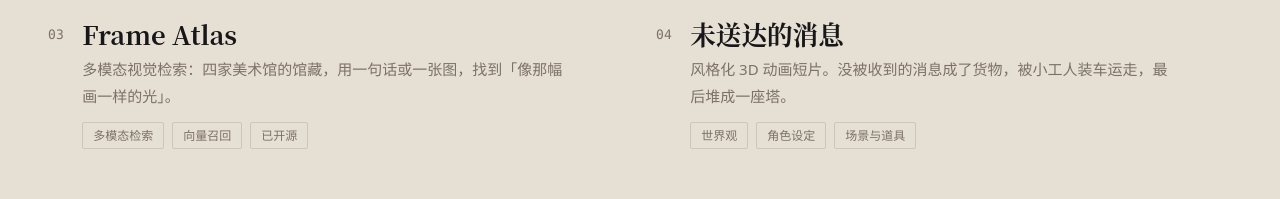
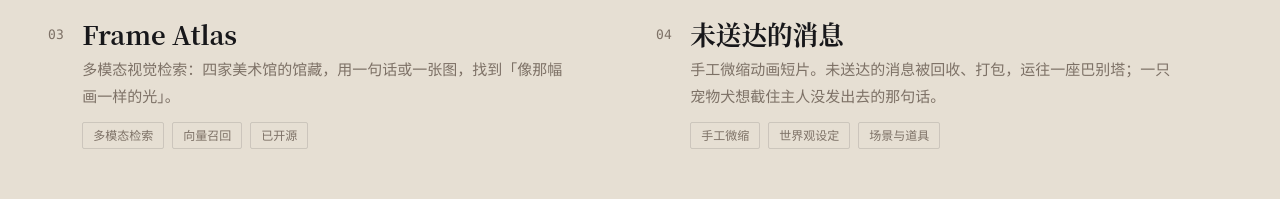
Before and after one commit to xiebenzhen-code/portfolio, a plain HTML site: page index.html in a window 1280 px wide. Shown: the part 4088-4287 px from the top of the page. Drawn offline with Linux system fonts and the light colour scheme.

Commit message:
补两部片的统一风格提示词；《未送达》按真实梗概重写故事与角色

```diff
--- a/assets/css/style.css
+++ b/assets/css/style.css
@@ -299,6 +299,10 @@ dialog.detail[open]{animation:slide .45s var(--ease)}
 .d-row figure{margin:0}
 .d-row img{width:100%;aspect-ratio:var(--r,4/5);object-fit:cover;border-radius:2px;background:var(--paper-2)}
 .d-row figcaption{font-size:12px;line-height:1.6;color:var(--taupe);margin-top:8px}
+/* 风格提示词：整段引文式排版，左侧一道细线 */
+.d-prompt{margin:16px 0 8px;padding:2px 0 2px 18px;border-left:2px solid var(--ink)}
+.d-prompt p{font-size:15px;line-height:1.85;color:var(--taupe);max-width:44em}
+.d-prompt p + p{margin-top:12px}
 .d-flow{display:grid;grid-template-columns:repeat(auto-fit,minmax(118px,1fr));gap:10px;margin-top:16px}
 .d-flow div{background:var(--ink);color:var(--paper);padding:12px;border-radius:2px;font-size:13px;line-height:1.5}
 .d-flow b{display:block;font-size:14px;margin-bottom:6px}
--- a/assets/js/content.js
+++ b/assets/js/content.js
@@ -195,25 +195,26 @@ window.SITE = {
     },
     {
       id: 'undelivered', kind: 'AI 视觉', title: '未送达的消息',
-      line: '风格化 3D 动画短片。没被收到的消息成了货物，被小工人装车运走，最后堆成一座塔。',
-      tags: ['世界观', '角色设定', '场景与道具'],
+      line: '手工微缩动画短片。未送达的消息被回收、打包，运往一座巴别塔；一只宠物犬想截住主人没发出去的那句话。',
+      tags: ['手工微缩', '世界观设定', '场景与道具'],
       cover: 'assets/img/msg-tavern.jpg',
-      facts: [['角色', '编剧、世界观、角色与场景设定、AI 影像生成'], ['形式', '风格化 3D 动画短片'], ['设定', '街区 · 酒馆 · 电梯 · 收集站']],
+      facts: [['角色', '编剧、世界观、角色与场景设定、AI 影像生成'], ['形式', '手工微缩 3D 动画短片'], ['设定', '街区 · 酒馆 · 电梯 · 收集站']],
       body: [
         { h: '故事' },
         { p: [
-          '人发出去却没有被收到的消息，在这个世界里是有重量、有体积的货物。一群很小的工人负责把它们压缩、装车、运走。',
-          '收集车一辆一辆装满，又一辆一辆开走。没人清点，也没人拆封——消息越堆越高，最后成了一座塔。'
+          '在人类世界重叠、却不为人知的角落里，有一套专门回收「未送达消息」的系统。没寄出的信、没发出的文字、始终没说出口的话，都不会消失，而是被收集、分类、打包，运往一座由无数未送达信息堆成的巴别塔。',
+          '马胜是只普通的宠物犬，也是这套系统的新员工。第一次上夜班，他跟着懒散的老员工武广，开一辆购物车改装的回收车，在城市和荒诞的运输世界之间来回跑。',
+          '他的主人刚经历一场分手，曾在深夜写下一大段话，始终没按发送。一次回收任务里，马胜发现这条消息也进了系统，即将永久归档。他想在庞大而冷漠的流程里把它截下来——越接近，问题越清楚：没有发送的话，是没能抵达的遗憾，还是主人主动留下的沉默。'
         ] },
         { img: 'assets/img/msg-street.jpg', cap: '街角，夜。室外冷青灰，室内暖黄，这是全片的冷暖规则。' },
         { h: '世界观' },
-        { p: ['收集车不是凭空画出来的：它有轮距、有载重、有装卸高度，要和工人、门洞、电梯轿厢的尺寸对得上。先把比例定死，再谈风格；哪一段在哪一层，也先画成图再说镜头。'] },
+        { p: ['收集车是从购物车改出来的：加四个轮子、焊上层架，再挂一盏门灯。它有轮距、有载重、有装卸高度，要和工人、门洞、电梯轿厢的尺寸对得上。先把比例定死，再谈风格；哪一段在哪一层，也先画成图再说镜头。'] },
         { img: 'assets/img/msg-cart.jpg', cap: '比例参考：真人 175 cm，工人 27 / 24 cm，标准消息锭 10–12 cm，收集车全长 120–130 cm。' },
         { img: 'assets/img/msg-map.jpg', cap: '场景空间结构图：从酒馆到最后一户的动线。1F 街区、4F 公寓，电梯把两段接起来。' },
         { h: '角色' },
-        { p: ['工人只有二十几厘米高：狐狸 Ma Sheng 27 cm、浣熊 Wu Guang 24 cm，老鼠 S-13 再小一些。名字不进片子，编号印在胸牌上。补丁、胶带、工具带的位置都对应他们每天要做的动作。'] },
+        { p: ['两个人只有二十几厘米高：马胜 27 cm，武广 24 cm；分拣组的老鼠 S-13 再小一些。名字不进片子，编号印在胸牌上——047、015、S-13。补丁、胶带、工具带的位置都对应他们每天要做的动作。'] },
         { pair: [
-          ['assets/img/msg-047.jpg', '047 · Ma Sheng，狐狸，27 cm'],
+          ['assets/img/msg-047.jpg', '047 · 马胜，27 cm，新员工'],
           ['assets/img/msg-crew.jpg', 'S-13 · 老鼠，分拣组的围裙和眼镜'],
         ] },
         { h: '场景' },
@@ -232,7 +233,10 @@ window.SITE = {
           '比例表先于渲染：车、人、门、电梯共用一套尺寸，换镜头才不会大小失真。',
           '材质做减法：全片只有铁皮、旧漆、木、铜四种表面，新东西一概不要。',
           '不用字幕解释世界观。规则藏在动作里——搬、压、装、开走。'
-        ] }
+        ] },
+        { h: '风格提示词' },
+        { p: ['人物、场景、分镜共用同一段风格描述，不拆成一条条单独写。换镜头只改内容，不改风格措辞。'] },
+        { prompt: '手工微缩模型质感的风格化三维动画，融合旧工业动画、荒诞童话与定格动画的材质美学。整体呈现一种由旧物、废品和日常用品拼装而成的世界，具有真实的手工制作痕迹。材质以旧铁皮、粗木、牛皮纸、旧布料、磨损塑料、胶带、缝线、褪色油漆和氧化金属为主，表面哑光、粗糙，带有自然磨损、修补与使用痕迹。\n\n造型适度夸张，比例具有童话感与轻微笨拙感，但不刻意萌化。人物与环境具有统一的材质语言。色彩以灰蓝绿、工业蓝绿、沙黄、旧砖红、脏奶油白和暖黄色为主，色彩明快但经过自然褪色处理。\n\n构图强调绘画式平面秩序与清晰的前中后景层次，优先采用平视、固定机位、正面或侧面观察视角。光线柔和、自然，保留微缩布景的空间感。整体情绪安静、疏离、略显疲惫，具有冷幽默、轻荒诞和微妙的讽刺感，避免刻意煽情。\n\n禁止照片级写实、游戏三维渲染、过度精致的卡通角色、赛博朋克、强烈霓虹、镜面金属、高动态范围效果、塑料玩具质感、夸张景深、英雄式打光与廉价动画电影美术风格。' }
       ]
     },
     {
@@ -282,6 +286,9 @@ window.SITE = {
           '不拍战斗场面：全片没有一次交火，压力都放在他走过的地方和没说出口的话上。',
           '结尾不给结论。他答「到」，队伍就走——这一段路值不值，留给看完的人。'
         ] },
+        { h: '风格提示词' },
+        { p: ['全片所有人物、场景、分镜共用同一段风格描述，靠它把颗粒、色彩和光线锁死，换镜头只改内容。'] },
+        { prompt: '1940 年代中国北方乡野历史现实主义电影美学，以战时普通人的生活与情感为核心，呈现克制、朴素、真实的历史叙事气质。画面具有传统胶片电影的自然颗粒、柔和层次与真实摄影质感，采用 35 毫米胶片摄影风格，16:9 横幅电影构图。\n\n整体色彩低饱和，以灰黄土色、尘褐色、枯草黄、灰绿色、褪色蓝灰、旧砖灰和浅灰天空为主要色系。光线遵循真实自然环境，清晨偏冷，正午光线略硬，阴天漫射柔和，傍晚低对比度，夜间依靠油灯、火光等真实光源。\n\n场景具有中国北方村庄的历史生活质感，夯土墙、旧青砖、粗木结构、棉布、帆布、泛黄纸张、氧化金属、泥土和灰尘均保留自然使用痕迹。人物外貌普通真实，皮肤保留风吹日晒、疲惫与细微瑕疵，服装符合时代与人物身份，表演内敛、自然，避免戏剧化情绪夸张。\n\n镜头以稳定的大全景、中景和观察式构图为主，强调人物与土地、村庄、建筑之间的真实空间关系。通过人物动作、沉默和环境细节传达情绪，不依赖煽情的镜头语言。整体气质苍凉、沉静、隐忍，具有战争尾声般的疲惫感，以及普通生活尚未完全消失的微弱温度。\n\n禁止青橙电影调色、浓重绿色战争滤镜、史诗战争海报、英雄式金色逆光、神圣光束、过度废墟化、过度精致的人物面孔、现代塑料制品、游戏概念图、人工智能插画感、夸张电影特效、刻意怀旧滤镜和过度唯美化的民国摄影风格。' },
         { p: ['「手里有好刀，就得把肉割干净。」——营长'] }
       ]
     },
--- a/assets/js/main.js
+++ b/assets/js/main.js
@@ -170,6 +170,7 @@ function block(b, ctx){
   if(b.img)   return fig(b.img, b.cap);
   if(b.pair) return `<div class="d-pair${b.frame ? ' d-pair--ui' : ''}">${b.pair.map(x => fig(x[0], x[1])).join('')}</div>`;
   if(b.row) return rowBlock(b);
+  if(b.prompt) return `<div class="d-prompt">${String(b.prompt).split(/\n\s*\n/).map(t => `<p>${t.replace(/\n/g,'<br>')}</p>`).join('')}</div>`;
   if(b.phones) return `<div class="d-phones">${b.phones.map(x =>
     `<figure><img src="${x[0]}" alt="${x[1] || ''}" loading="lazy"><figcaption>${x[1] || ''}</figcaption></figure>`).join('')}</div>`;
   if(b.flow) return `<div class="d-flow" role="img" aria-label="系统架构图">${b.flow.map(s => `<div><b>${s[0]}</b>${s.slice(1).map(x => `<span>${x}</span>`).join('')}</div>`).join('')}</div>${b.note ? `<p class="d-note">${b.note}</p>` : ''}`;
```
